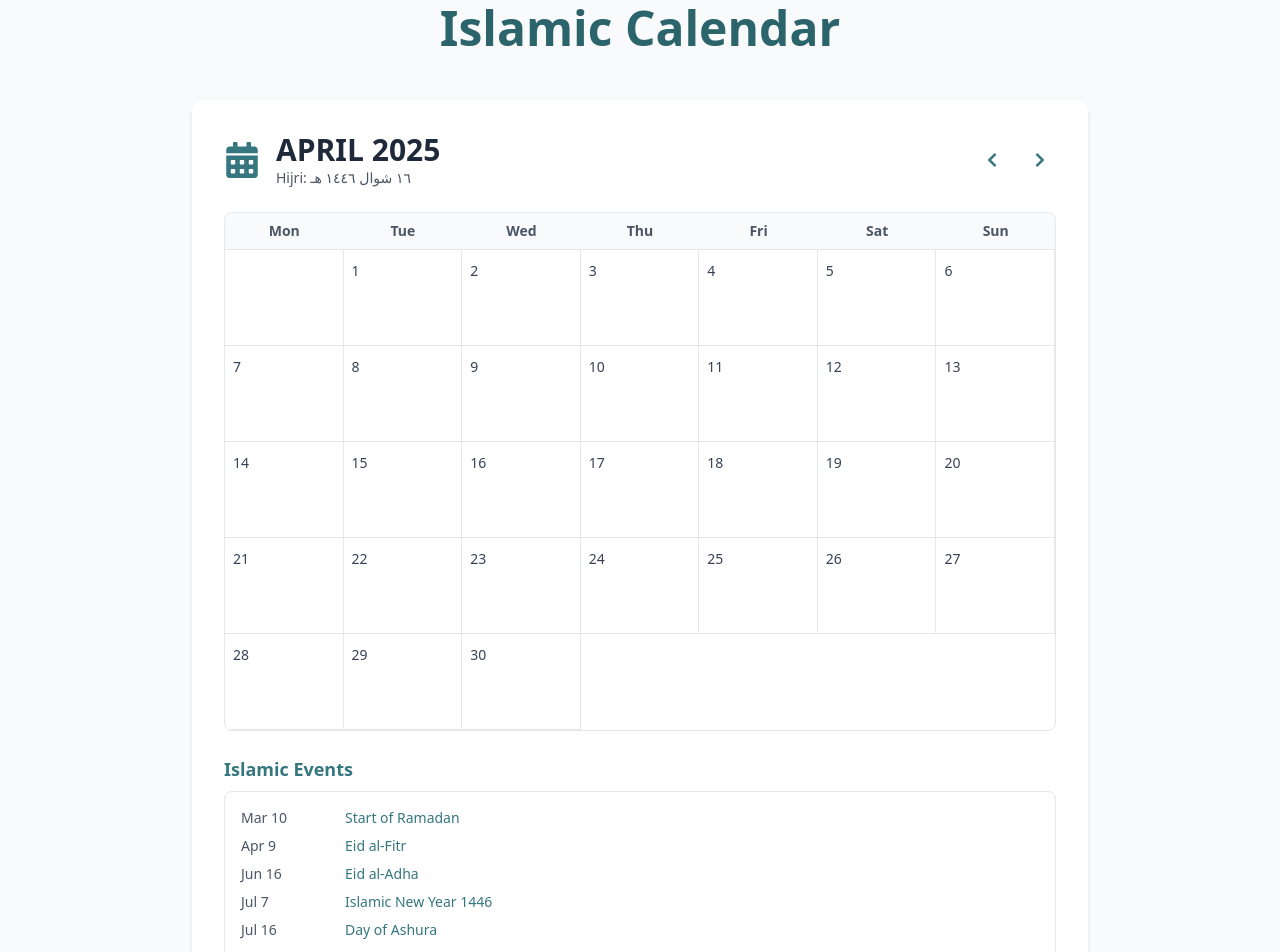
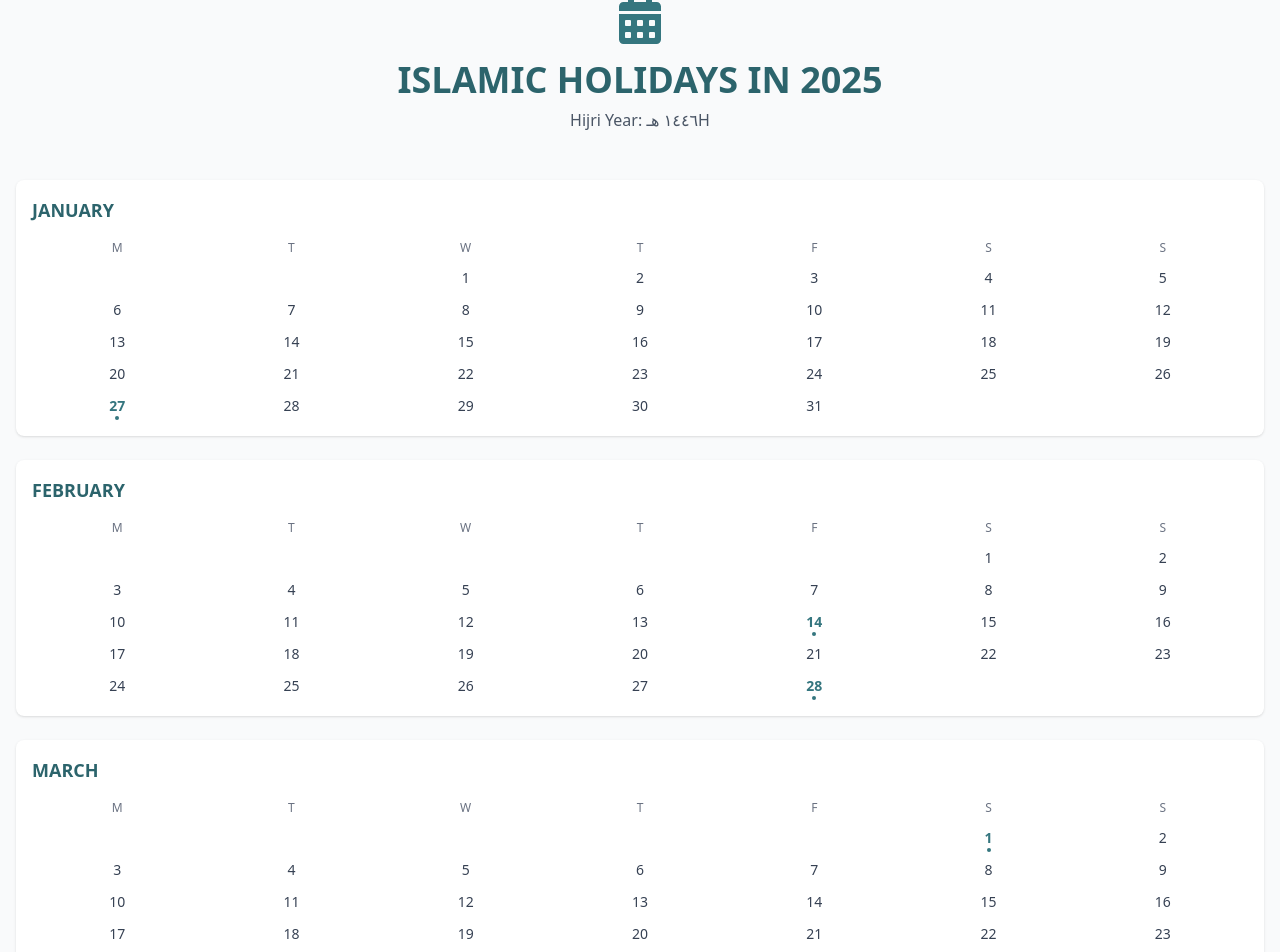
Before and after one commit to HajarBENDHIBA/Holy-Quran, a React (Vite) app: page /islamic-calendar in a window 1280 px wide. Shown: the part 140-1092 px from the top of the page. Built offline with nearby package versions, Linux system fonts and the light colour scheme; a web font is replaced by a local one.

Commit message:
Update IslamicCalendar and DailyDua components: Revise Islamic events for 2025, refactor calendar logic, and enhance DailyDua layout with icons for better user experience. Update ArkanIslam icon to improve representation.

```diff
--- a/src/components/IslamicCalendar.jsx
+++ b/src/components/IslamicCalendar.jsx
@@ -1,20 +1,30 @@
 import React, { useState, useEffect } from 'react';
-import { FaCalendarAlt, FaChevronLeft, FaChevronRight } from 'react-icons/fa';
+import { FaCalendarAlt } from 'react-icons/fa';
 
 const IslamicCalendar = () => {
-  const [currentDate, setCurrentDate] = useState(new Date());
-  const [hijriDate, setHijriDate] = useState('');
-  const [calendarDays, setCalendarDays] = useState([]);
+  const [currentYear, setCurrentYear] = useState(new Date().getFullYear());
+  const [hijriYear, setHijriYear] = useState('');
 
-  // Islamic events for the year 2024/1445H
+  // Islamic events for 2025/1446-1447H
   const islamicEvents = {
-    '2024-03-10': 'Start of Ramadan',
-    '2024-04-09': 'Eid al-Fitr',
-    '2024-06-16': 'Eid al-Adha',
-    '2024-07-07': 'Islamic New Year 1446',
-    '2024-07-16': 'Day of Ashura',
-    '2024-09-15': 'Prophet\'s Birthday'
+    '2025-01-27': { name: 'Lailat al Miraj', color: 'text-[#35767F]' },
+    '2025-02-14': { name: 'Lailat al Bara\'ah', color: 'text-[#35767F]' },
+    '2025-03-01': { name: 'Ramadan Begins', color: 'text-[#35767F]' },
+    '2025-03-27': { name: 'Laylat al-Qadr', color: 'text-[#35767F]' },
+    '2025-03-31': { name: 'Eid al-Fitr', color: 'text-[#35767F]' },
+    '2025-06-06': { name: 'Waqf al Arafa', color: 'text-[#35767F]' },
+    '2025-06-07': { name: 'Eid Al-Adha', color: 'text-[#35767F]' },
+    '2025-07-05': { name: 'Muharram (Islamic New Year)', color: 'text-[#35767F]' },
+    '2025-07-14': { name: 'Day of Ashura', color: 'text-[#35767F]' },
+    '2025-09-05': { name: 'Milad un Nabi', color: 'text-[#35767F]' },
+    '2025-02-28': { name: 'Last day of Sha\'ban', color: 'text-[#35767F]' }
   };
+
+  const monthNames = [
+    'JANUARY', 'FEBRUARY', 'MARCH', 'APRIL',
+    'MAY', 'JUNE', 'JULY', 'AUGUST',
+    'SEPTEMBER', 'OCTOBER', 'NOVEMBER', 'DECEMBER'
+  ];
 
   const getDaysInMonth = (year, month) => {
     return new Date(year, month + 1, 0).getDate();
@@ -22,17 +32,14 @@ const IslamicCalendar = () => {
 
   const getFirstDayOfMonth = (year, month) => {
     const firstDay = new Date(year, month, 1).getDay();
-    // Convert Sunday from 0 to 7 to match Monday start
     return firstDay === 0 ? 6 : firstDay - 1;
   };
 
-  const generateCalendarDays = () => {
-    const year = currentDate.getFullYear();
-    const month = currentDate.getMonth();
+  const generateMonthDays = (year, month) => {
     const daysInMonth = getDaysInMonth(year, month);
     const firstDay = getFirstDayOfMonth(year, month);
+    const days = [];
 
-    const days = [];
     // Add empty cells for days before the first day of the month
     for (let i = 0; i < firstDay; i++) {
       days.push('');
@@ -43,115 +50,54 @@ const IslamicCalendar = () => {
       days.push(i);
     }
 
-    setCalendarDays(days);
+    return days;
   };
 
-  const monthNames = [
-    'JANUARY', 'FEBRUARY', 'MARCH', 'APRIL', 'MAY', 'JUNE',
-    'JULY', 'AUGUST', 'SEPTEMBER', 'OCTOBER', 'NOVEMBER', 'DECEMBER'
-  ];
-
-  const goToPreviousMonth = () => {
-    setCurrentDate(new Date(currentDate.setMonth(currentDate.getMonth() - 1)));
-  };
-
-  const goToNextMonth = () => {
-    setCurrentDate(new Date(currentDate.setMonth(currentDate.getMonth() + 1)));
-  };
-
-  const getEventForDate = (day) => {
+  const getEventForDate = (year, month, day) => {
     if (!day) return null;
-    const dateStr = `${currentDate.getFullYear()}-${String(currentDate.getMonth() + 1).padStart(2, '0')}-${String(day).padStart(2, '0')}`;
+    const dateStr = `${year}-${String(month + 1).padStart(2, '0')}-${String(day).padStart(2, '0')}`;
     return islamicEvents[dateStr];
   };
 
   useEffect(() => {
-    // Get Hijri date
+    // Get Hijri year
     const options = {
       calendar: 'islamic',
-      day: 'numeric',
-      month: 'long',
       year: 'numeric'
     };
-    const hijriDate = new Intl.DateTimeFormat('ar-SA', options).format(new Date());
-    setHijriDate(hijriDate);
+    const hijriYear = new Intl.DateTimeFormat('ar-SA', options).format(new Date());
+    setHijriYear(hijriYear);
+  }, [currentYear]);
 
-    // Generate calendar days
-    generateCalendarDays();
-  }, [currentDate]);
+  const renderMonth = (month) => {
+    const days = generateMonthDays(currentYear, month);
 
     return (
-    <div className="min-h-screen bg-gray-50 pt-24 px-8">
-      <h1 className="text-5xl font-bold text-center my-12 text-[#2C646C]">Islamic Calendar</h1>
-      <div className="max-w-4xl mx-auto">
-        <div className="bg-white rounded-xl shadow-md p-8 mb-8">
-          {/* Calendar Header */}
-          <div className="flex items-center justify-between mb-6">
-            <div className="flex items-center gap-4">
-              <FaCalendarAlt className="text-4xl text-[#35767F]" />
-              <div>
-                <h1 className="text-3xl font-bold text-gray-800">
-                  {monthNames[currentDate.getMonth()]} {currentDate.getFullYear()}
-                </h1>
-                <p className="text-sm text-gray-600">Hijri: {hijriDate}</p>
-              </div>
-            </div>
-            <div className="flex gap-4">
-              <button
-                onClick={goToPreviousMonth}
-                className="p-2 hover:bg-gray-100 rounded-full"
-              >
-                <FaChevronLeft className="text-[#35767F]" />
-              </button>
-              <button
-                onClick={goToNextMonth}
-                className="p-2 hover:bg-gray-100 rounded-full"
-              >
-                <FaChevronRight className="text-[#35767F]" />
-              </button>
-            </div>
-          </div>
-
-          {/* Calendar Grid */}
-          <div className="border border-gray-200 rounded-lg overflow-hidden">
-            {/* Days of Week Header */}
-            <div className="grid grid-cols-7 bg-gray-50 border-b border-gray-200">
-              {['Mon', 'Tue', 'Wed', 'Thu', 'Fri', 'Sat', 'Sun'].map((day) => (
-                <div
-                  key={day}
-                  className="py-2 text-center text-sm font-semibold text-gray-600"
-                >
+      <div key={month} className="bg-white rounded-lg shadow-sm p-4">
+        <h3 className="text-lg font-semibold text-[#2C646C] mb-3">
+          {monthNames[month]}
+        </h3>
+        <div className="grid grid-cols-7 gap-1">
+          {['M', 'T', 'W', 'T', 'F', 'S', 'S'].map((day, i) => (
+            <div key={i} className="text-xs text-gray-500 text-center py-1">
               {day}
             </div>
           ))}
-            </div>
-
-            {/* Calendar Days */}
-            <div className="grid grid-cols-7">
-              {calendarDays.map((day, index) => {
-                const event = getEventForDate(day);
+          {days.map((day, index) => {
+            const event = getEventForDate(currentYear, month, day);
             return (
               <div
                 key={index}
                 className={`
-                      h-24 p-2 border-b border-r border-gray-200
-                      ${index % 7 === 6 ? '' : 'border-r'}
-                      ${Math.floor(index / 7) === Math.floor(calendarDays.length / 7) ? '' : 'border-b'}
-                      hover:bg-gray-50 transition-colors
-                      relative
+                  relative text-center py-1 text-sm
+                  ${event ? 'font-semibold' : ''}
+                  ${event ? event.color : 'text-gray-700'}
                 `}
               >
-                    <span className={`
-                      text-sm font-medium
-                      ${event ? 'text-[#35767F] font-bold' : 'text-gray-700'}
-                    `}>
                 {day}
-                    </span>
                 {event && (
-                      <div className="mt-1">
-                        <span className="text-xs bg-[#35767F]/10 text-[#35767F] px-2 py-1 rounded-full">
-                          {event}
-                        </span>
+                  <div className="absolute bottom-0 left-1/2 transform -translate-x-1/2">
+                    <div className="w-1 h-1 bg-[#35767F] rounded-full"></div>
                   </div>
                 )}
               </div>
@@ -159,18 +105,44 @@ const IslamicCalendar = () => {
           })}
         </div>
       </div>
+    );
+  };
+
+  return (
+    <div className="min-h-screen bg-gray-50 pt-16 px-4 pb-8">
+      <div className="max-w-7xl mx-auto mt-18">
+        <div className="flex flex-col items-center justify-center text-center mb-12">
+          <div className="flex flex-col items-center gap-4">
+            <FaCalendarAlt className="text-5xl text-[#35767F]" />
+            <div className="text-center">
+              <h1 className="text-4xl font-bold text-[#2C646C] mb-2">
+                ISLAMIC HOLIDAYS IN {currentYear}
+              </h1>
+              <p className="text-gray-600">Hijri Year: {hijriYear}H</p>
+            </div>
+          </div>
+        </div>
+
+        {/* Calendar Grid */}
+        <div className="grid grid-cols-1 md:grid-cols-2 lg:grid-cols-4 gap-6">
+          {Array.from({ length: 12 }, (_, i) => renderMonth(i))}
+        </div>
 
         {/* Islamic Events Legend */}
-          <div className="mt-6">
-            <h3 className="text-lg font-semibold text-[#35767F] mb-2">Islamic Events</h3>
-            <div className="border border-gray-200 rounded-lg p-4 space-y-2">
+        <div className="mt-8 bg-white rounded-lg shadow-sm p-6">
+          <h3 className="text-2xl font-semibold text-[#2C646C] mb-8">Islamic Holidays</h3>
+          <div className="grid grid-cols-1 md:grid-cols-2 lg:grid-cols-3 gap-4">
             {Object.entries(islamicEvents).map(([date, event]) => (
               <div key={date} className="flex items-center gap-2">
-                  <span className="w-24 text-sm text-gray-600">{new Date(date).toLocaleDateString('en-US', { month: 'short', day: 'numeric' })}</span>
-                  <span className="text-sm font-medium text-[#35767F]">{event}</span>
+                <div className="w-2 h-2 bg-[#35767F] rounded-full"></div>
+                <span className="text-md text-gray-700">
+                  {new Date(date).toLocaleDateString('en-US', {
+                    month: 'long',
+                    day: 'numeric'
+                  })} - {event.name}
+                </span>
               </div>
             ))}
-            </div>
           </div>
         </div>
       </div>
--- a/src/components/kids/ArkanIslam.jsx
+++ b/src/components/kids/ArkanIslam.jsx
@@ -25,7 +25,7 @@ const ArkanIslam = () => {
       detailsArabic: "يصلي المسلمون خمس مرات في اليوم متجهين نحو الكعبة في مكة. الصلاة تساعدنا على تذكر الله والبقاء على اتصال به طوال يومنا.",
       image: "../src/assets/salah.jpg",
       color: "border-green-500",
-      icon: "🕋"
+      icon: "🛐"
     },
     {
       id: 3,
```
Also changed, not shown: src/components/kids/DailyDua.jsx (+34 -36 lines). Lines whose indentation alone changed are shown as unchanged.
